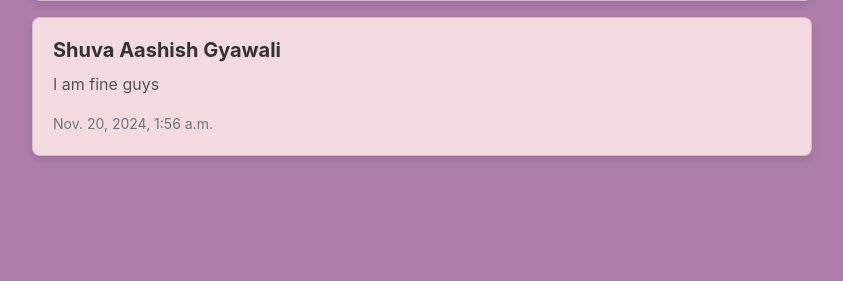
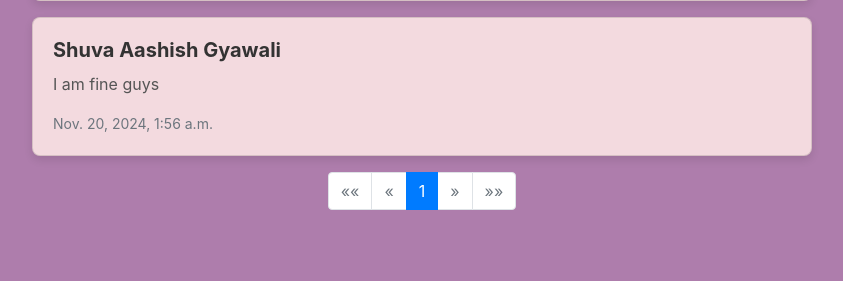
Before and after one commit to shuvaaashish/Network, a Django app: page / in a window 1280 px wide. Shown: the part 376-657 px from the top of the page, without its empty margins (218-1061 px from the left). Run offline with Django 3.2, Linux system fonts and the light colour scheme; data comes from the database, SQL or seed files in the repository; both versions use the stored data as it was after the commit; some libraries are stand-ins or nearby versions.

Commit message:
Implement user profile page with pagination for posts; update index and layout templates for navigation

```diff
--- a/network/templates/network/index.html
+++ b/network/templates/network/index.html
@@ -21,7 +21,7 @@
     <h1>All Posts</h1>
     <!-- All Posts Section -->
     <div id="all-posts">
-    {% for post in posts %}
+    {% for post in pages %}
         <div class="card mb-3">
             <div class="card-body">
                 <h5 class="card-title">{{ post.author }}</h5>
@@ -30,6 +30,64 @@
             </div>
         </div>
     {% endfor %}
+    <nav aria-label="Page navigation">
+        <ul class="pagination justify-content-center">
+            <!-- Previous Button -->
+            {% if pages.has_previous %}
+                <li class="page-item">
+                    <a class="page-link" href="?page=1" aria-label="First">
+                        <span aria-hidden="true">&laquo;&laquo;</span>
+                    </a>
+                </li>
+                <li class="page-item">
+                    <a class="page-link" href="?page={{ pages.previous_page_number }}" aria-label="Previous">
+                        <span aria-hidden="true">&laquo;</span>
+                    </a>
+                </li>
+            {% else %}
+                <li class="page-item disabled">
+                    <span class="page-link">&laquo;&laquo;</span>
+                </li>
+                <li class="page-item disabled">
+                    <span class="page-link">&laquo;</span>
+                </li>
+            {% endif %}
+
+            <!-- Page Numbers -->
+            {% for num in pages.paginator.page_range %}
+                {% if num == pages.number %}
+                    <li class="page-item active">
+                        <span class="page-link">{{ num }}</span>
+                    </li>
+                {% else %}
+                    <li class="page-item">
+                        <a class="page-link" href="?page={{ num }}">{{ num }}</a>
+                    </li>
+                {% endif %}
+            {% endfor %}
+
+            <!-- Next Button -->
+            {% if pages.has_next %}
+                <li class="page-item">
+                    <a class="page-link" href="?page={{ pages.next_page_number }}" aria-label="Next">
+                        <span aria-hidden="true">&raquo;</span>
+                    </a>
+                </li>
+                <li class="page-item">
+                    <a class="page-link" href="?page={{ pages.paginator.num_pages }}" aria-label="Last">
+                        <span aria-hidden="true">&raquo;&raquo;</span>
+                    </a>
+                </li>
+            {% else %}
+                <li class="page-item disabled">
+                    <span class="page-link">&raquo;</span>
+                </li>
+                <li class="page-item disabled">
+                    <span class="page-link">&raquo;&raquo;</span>
+                </li>
+            {% endif %}
+        </ul>
+    </nav>
     </div>
 
 
--- a/network/templates/network/layout.html
+++ b/network/templates/network/layout.html
@@ -43,7 +43,7 @@
                 </div>
                 <div class="d-flex align-items-center ml-auto">
                     {% if user.is_authenticated %}
-                        <a class="nav-link" href="#"><strong>{{ user.username }}</strong></a>
+                        <a class="nav-link" href="{% url 'profile' %}"><strong>{{ user.username }}</strong></a>
                     {% endif %}
                 </div>
             </div>
--- a/network/urls.py
+++ b/network/urls.py
@@ -7,5 +7,6 @@ urlpatterns = [
     path("", views.index, name="index"),
     path("login", views.login_view, name="login"),
     path("logout", views.logout_view, name="logout"),
-    path("register", views.register, name="register")
+    path("register", views.register, name="register"),
+    path("profile", views.profile, name="profile"),
 ]
--- a/network/views.py
+++ b/network/views.py
@@ -3,6 +3,7 @@ from django.db import IntegrityError
 from django.http import HttpResponse, HttpResponseRedirect
 from django.shortcuts import render
 from django.urls import reverse
+from django.core.paginator import Paginator
 
 from .models import User,Post
 
@@ -14,9 +15,13 @@ def index(request):
         post = Post(author=author, content=content)
         post.save()
     posts = Post.objects.all().order_by("-created_at")
+    paginator = Paginator(posts, 10)
+    pageNumber = request.GET.get('page')
+    pages= paginator.get_page(pageNumber)
 
     return render(request, "network/index.html",{
-        "posts":posts
+        "posts":posts,
+        "pages":pages
     })
 
 
@@ -70,3 +75,14 @@ def register(request):
         return HttpResponseRedirect(reverse("index"))
     else:
         return render(request, "network/register.html")
+
+def profile(request):
+    user = User.objects.get(username=request.user)
+    posts = Post.objects.filter(author=user).order_by("-created_at")
+    paginator = Paginator(posts, 10)
+    pageNumber = request.GET.get('page')
+    pages= paginator.get_page(pageNumber)
+    return render(request, "network/profile.html",{
+        "user":user,
+        "posts":posts,
+        "pages":pages})
```
Also changed, not shown: network/templates/network/profile.html (added, +39 -0 lines), db.sqlite3.
